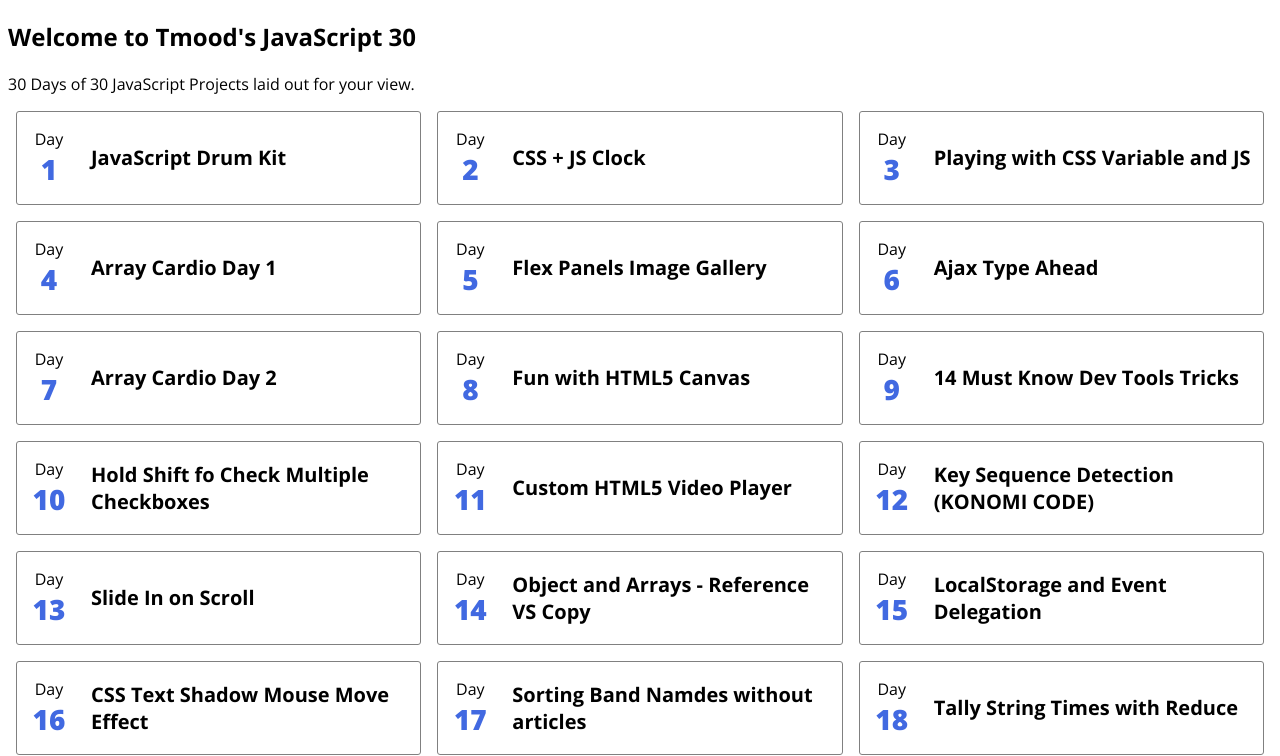
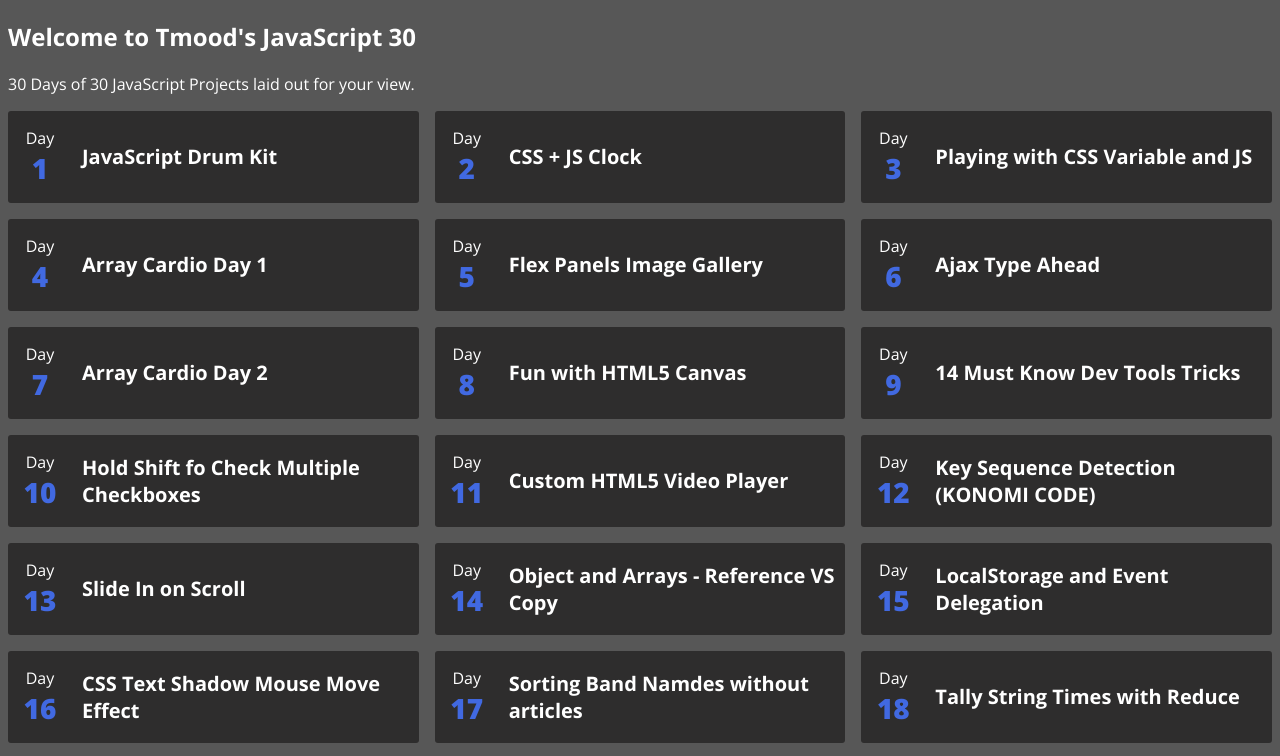
Before and after one commit to TmoodGitHub/Tmood_JavaScript30, a plain HTML site: page index.html in a window 1280 px wide. Shown: the top 756 px of the page. Drawn offline with nearby package versions, Linux system fonts and the light colour scheme.

Commit message:
Update style.css

```diff
--- a/style.css
+++ b/style.css
@@ -3,6 +3,8 @@
 html{
     box-sizing: border-box;
     font-family: 'Open Sans', sans-serif;
+    background: rgb(87, 87, 87);
+    color: white;
 }
 
 *, *:before, *:after{
@@ -12,11 +14,12 @@ html{
 ul{
     padding: 0;
     margin: 0.5em;
+    max-width: 1300px;
 }
 
 li{
     list-style-type: none;
-    border: thin solid gray;
+    background: rgb(46, 45, 45);
     border-radius: 3px;
 }
 
@@ -30,7 +33,8 @@ li{
     grid-template-columns: 4em auto;
     grid-template-rows: 1fr 1fr;
     text-decoration: none;
-    color: black;
+    color: white;
+    border-radius: 3px;
 }
 
 .card a:hover,
@@ -38,6 +42,7 @@ li{
     background: lightgray;
     box-shadow: 2px 1px 3px rgb(134, 134, 134);
     font-size: 20px;
+    color: black;
     transition: 0.3s;
 }
 
@@ -80,6 +85,10 @@ li{
 
 
 @media only screen and (min-width: 70em){
+    ul{
+        margin: 0.5em auto;
+    }
+
     .cards{
         grid-template-columns: repeat(3, 1fr);
     }
```
